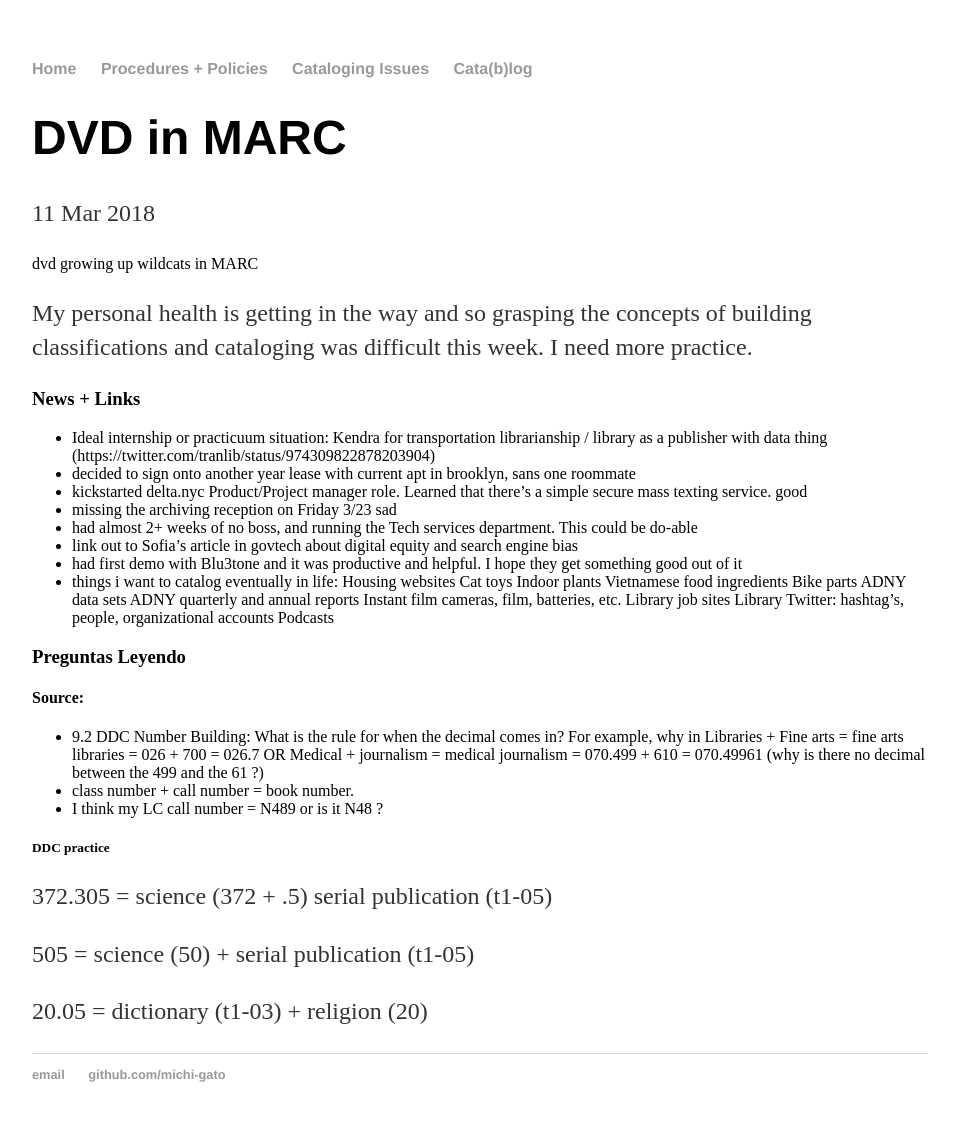
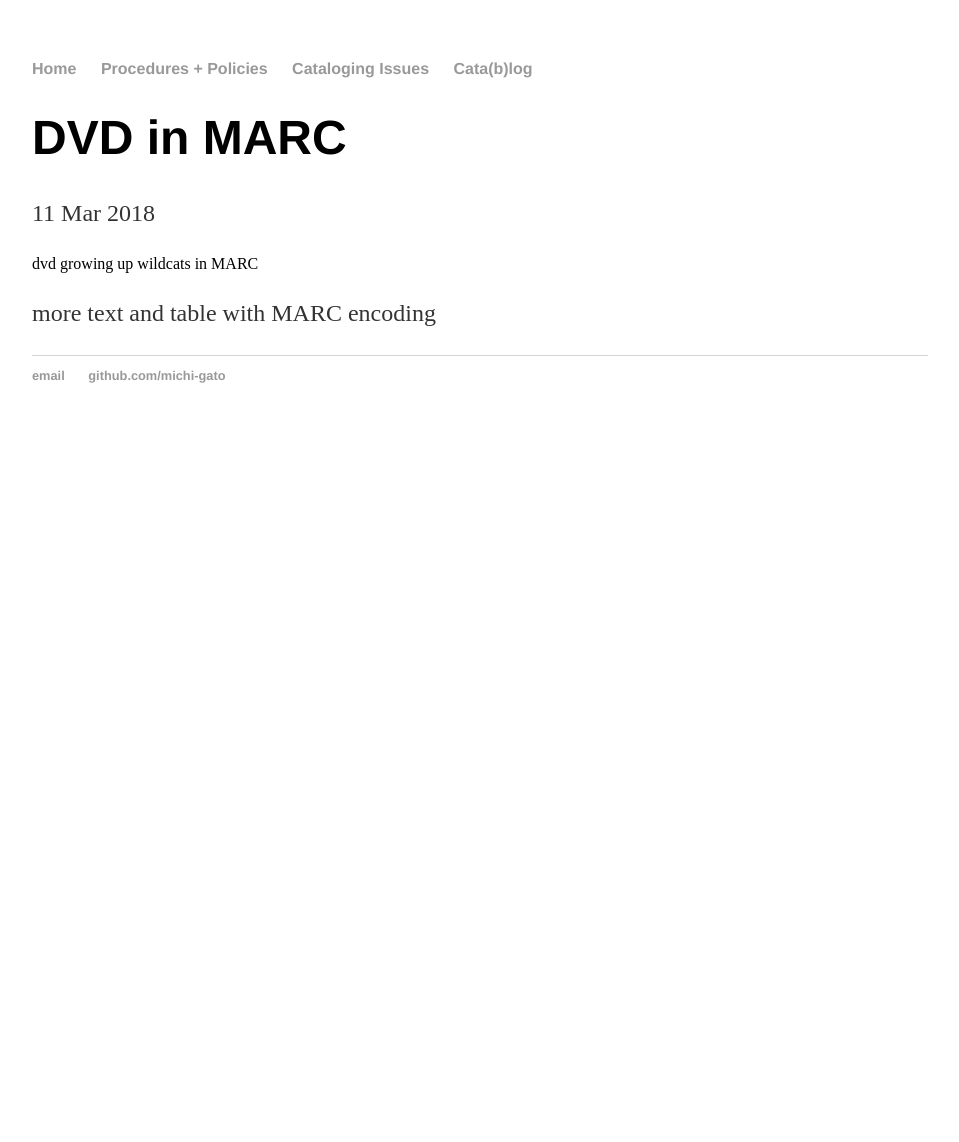
Before and after one commit to cat-alog/cat-alog.github.io, a Jekyll site: the page built from _posts/2018-03-11-dvd-MARC.md, in a window 1280 px wide. Shown: the whole page, without its empty margins (160-1119 px from the left). Built offline with Jekyll 4.4.1, drawn with Linux system fonts in a browser that asks for light colours; after the commit the page ends 900 px from its top, so only the background shows below that.

Commit message:
Update 2018-03-11-dvd-MARC.md

```diff
--- a/_posts/2018-03-11-dvd-MARC.md
+++ b/_posts/2018-03-11-dvd-MARC.md
@@ -6,47 +6,4 @@ date: 2018-03-11
 
 <div class="show"> dvd growing up wildcats in MARC </div>
 
-My personal health is getting in the way and so grasping the concepts of building classifications and cataloging was difficult this week. I need more practice.
-
-### News + Links
-* Ideal internship or practicuum situation: Kendra for transportation librarianship / library as a publisher with data thing (https://twitter.com/tranlib/status/974309822878203904)
-* decided to sign onto another year lease with current apt in brooklyn, sans one roommate
-* kickstarted delta.nyc Product/Project manager role. Learned that there's a simple secure mass texting service. good
-* missing the archiving reception on Friday 3/23 sad
-* had almost 2+ weeks of no boss, and running the Tech services department. This could be do-able
-* link out to Sofia's article in govtech about digital equity and search engine bias
-* had first demo with Blu3tone and it was productive and helpful. I hope they get something good out of it
-* things i want to catalog eventually in life:
-Housing websites
-Cat toys
-Indoor plants
-Vietnamese food ingredients
-Bike parts
-ADNY data sets
-ADNY quarterly and annual reports
-Instant film cameras, film, batteries, etc.
-Library job sites
-Library Twitter: hashtag’s, people, organizational accounts
-Podcasts
-
-
-### Preguntas Leyendo
-#### Source:
-* 9.2 DDC Number Building: What is the rule for when the decimal comes in? For example, why in
-  Libraries + Fine arts = fine arts libraries
-  = 026 + 700 = 026.7
- OR
- Medical + journalism = medical journalism
- = 070.499 + 610 = 070.49961 (why is there no decimal between the 499 and the 61 ?)
-* class number + call number = book number.
-* I think my LC call number = N489 or is it N48 ?
-
-
-
-
-##### DDC practice
-372.305 = science (372 + .5) serial publication (t1-05)
-
-505 = science (50) + serial publication (t1-05)
-
-20.05 = dictionary (t1-03) + religion (20)
+more text and table with MARC encoding
```
